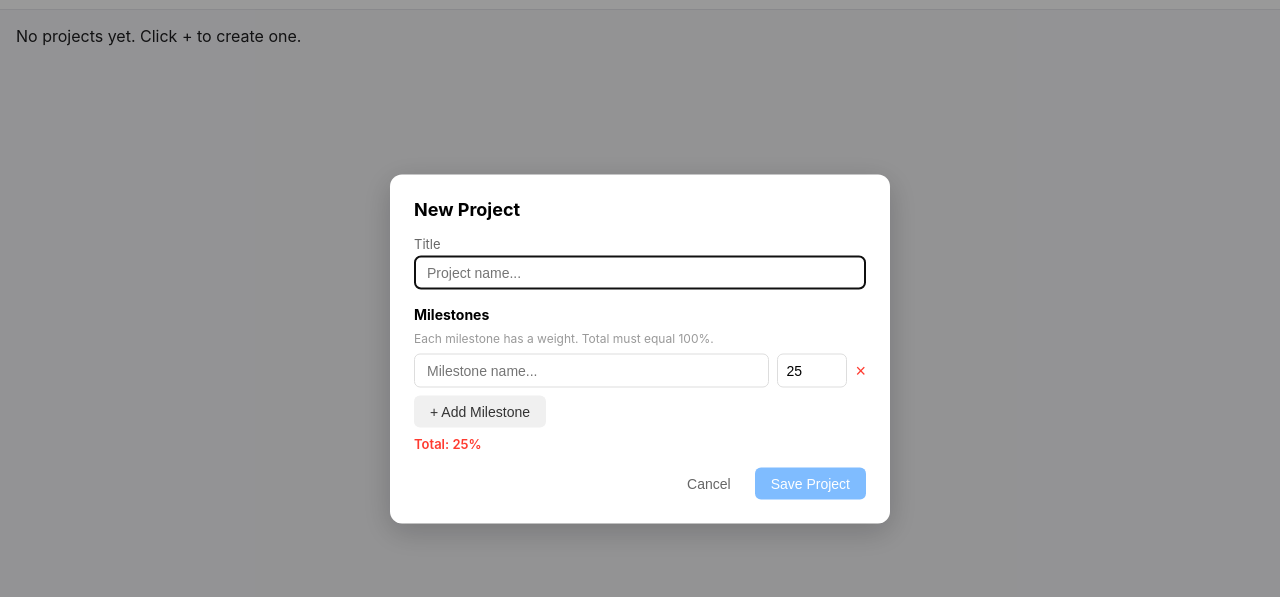
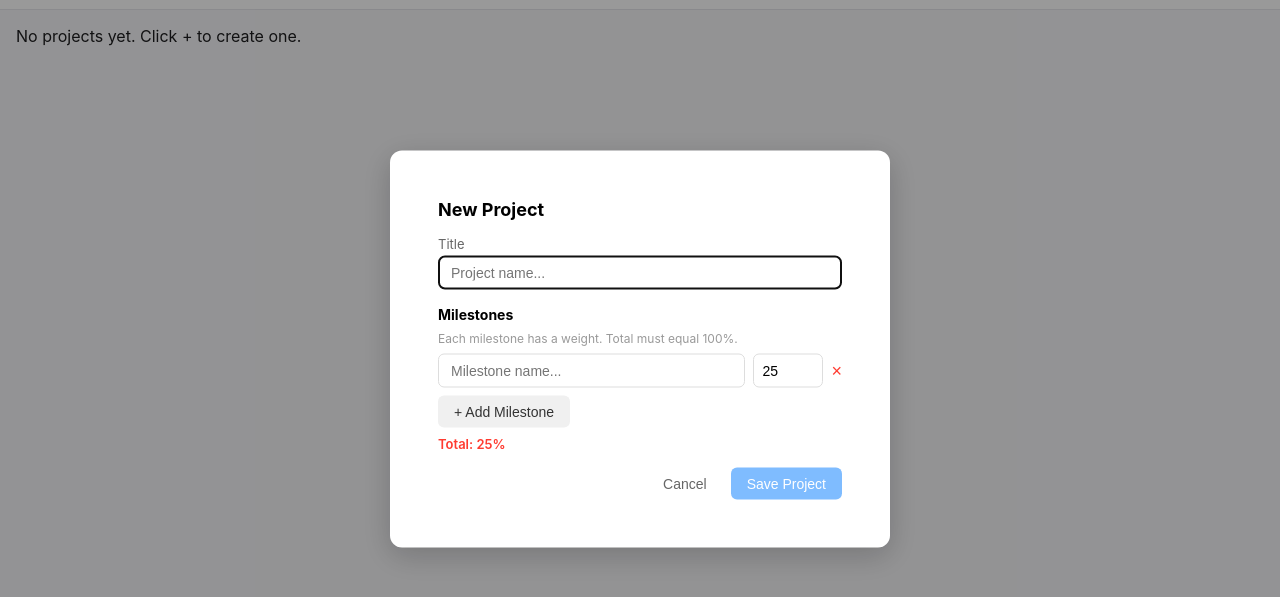
Before and after one commit to DexterLagan/ProTrack, a website: page src/index.html in a window 1280 px wide. Both pictures are taken after a click on the button "New Project". Shown: the part 51-648 px from the top of the page. Drawn offline with Linux system fonts and the light colour scheme.

Commit message:
Fix: add proper padding inside all dialogs

```diff
--- a/src/styles.css
+++ b/src/styles.css
@@ -181,7 +181,7 @@
 dialog {
   border: none;
   border-radius: 12px;
-  padding: 0;
+  padding: 24px;
   max-width: 500px;
   width: 90%;
   box-shadow: 0 8px 30px rgba(0, 0, 0, 0.2);
@@ -190,6 +190,10 @@
   left: 50%;
   transform: translate(-50%, -50%);
   margin: 0;
+}
+
+dialog form {
+  padding: 0;
 }
 
 dialog::backdrop {
```
